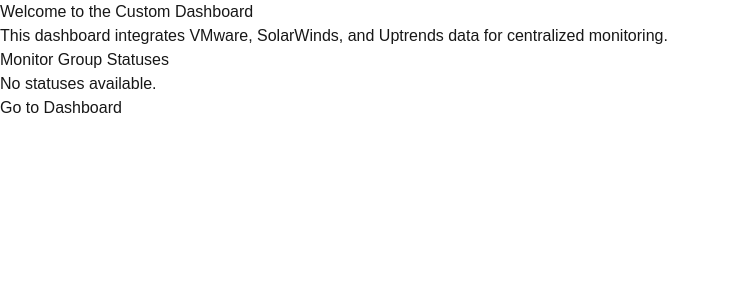
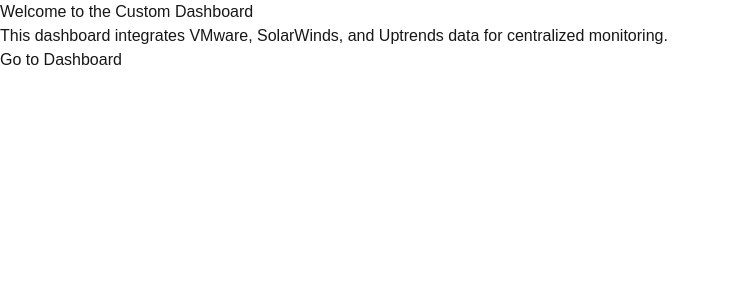
Before and after one commit to brittanyshelley/analytics2, a Next.js app: page / in a window 1280 px wide. Shown: the top 300 px of the page, without its empty margins (0-730 px from the left). Built offline with nearby package versions, Linux system fonts and the light colour scheme.

Commit message:
refactor: remove MonitorGroupStatus component and simplify monitor groups handling in HomePage

```diff
--- a/src/app/page.js
+++ b/src/app/page.js
@@ -1,16 +1,10 @@
 // app/page.js
 import Link from 'next/link';
-import MonitorGroupStatus from '../components/MonitorGroupStatus';
+
 
 
 export default function HomePage() {
   // Read monitor group IDs from environment variables
-  const monitorGroups = process.env.NEXT_PUBLIC_MONITOR_GROUPS
-  ? process.env.NEXT_PUBLIC_MONITOR_GROUPS.split(',').map((group) => {
-      const [id, name] = group.split(':');
-      return { id, name };
-    })
-  : [];
 
 
   return (
@@ -19,7 +13,7 @@
       <p className="text-lg mb-4">
         This dashboard integrates VMware, SolarWinds, and Uptrends data for centralized monitoring.
       </p>
-      <MonitorGroupStatus monitorGroups={monitorGroups} />
+
       <Link href="/dashboard" className="text-blue-600 underline">
         Go to Dashboard
       </Link>
```
